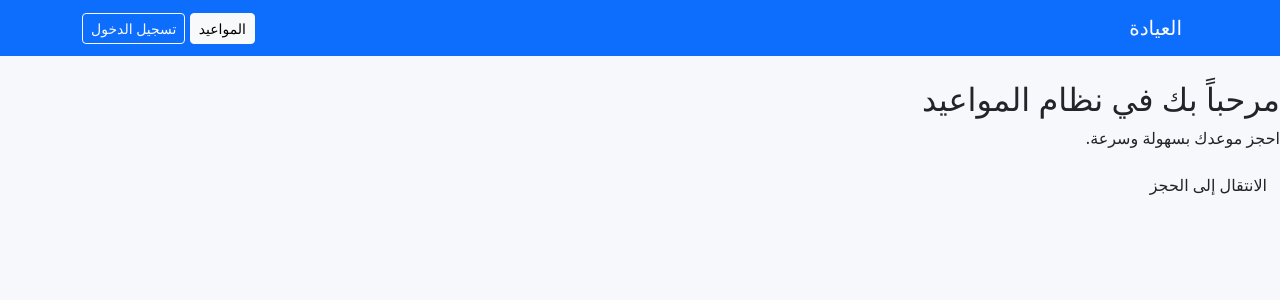
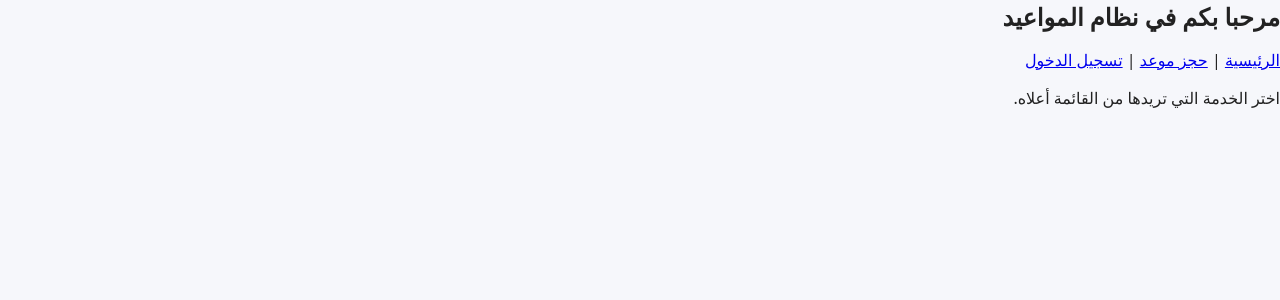
Before and after one commit to mshrf3334-star/clinic-appointments, a Flask app: page / in a window 1280 px wide. Shown: the top 300 px of the page. Run offline with Flask 3, Linux system fonts and the light colour scheme.

Commit message:
Update index.html

```diff
--- a/templates/index.html
+++ b/templates/index.html
@@ -1,11 +1,22 @@
-{% extends "base.html" %}
-{% block title %}الصفحة الرئيسية{% endblock %}
-{% block content %}
-<div class="page_wrap">
-  <div class="card-form" style="max-width:560px;width:100%">
-    <h2>مرحباً بك في نظام المواعيد</h2>
-    <p>احجز موعدك بسهولة وسرعة.</p>
-    <p><a class="btn" href="{{ url_for('book') }}">الانتقال إلى الحجز</a></p>
-  </div>
-</div>
-{% endblock %}
+<!DOCTYPE html>
+<html lang="ar" dir="rtl">
+<head>
+    <meta charset="UTF-8">
+    <title>نظام المواعيد</title>
+    <link rel="stylesheet" href="{{ url_for('static', filename='style.css') }}">
+</head>
+<body>
+    <header>
+        <h2>مرحبا بكم في نظام المواعيد</h2>
+        <nav>
+            <a href="{{ url_for('index') }}">الرئيسية</a> |
+            <a href="{{ url_for('book') }}">حجز موعد</a> |
+            <a href="{{ url_for('login') }}">تسجيل الدخول</a>
+        </nav>
+    </header>
+
+    <main>
+        <p>اختر الخدمة التي تريدها من القائمة أعلاه.</p>
+    </main>
+</body>
+</html>
```
